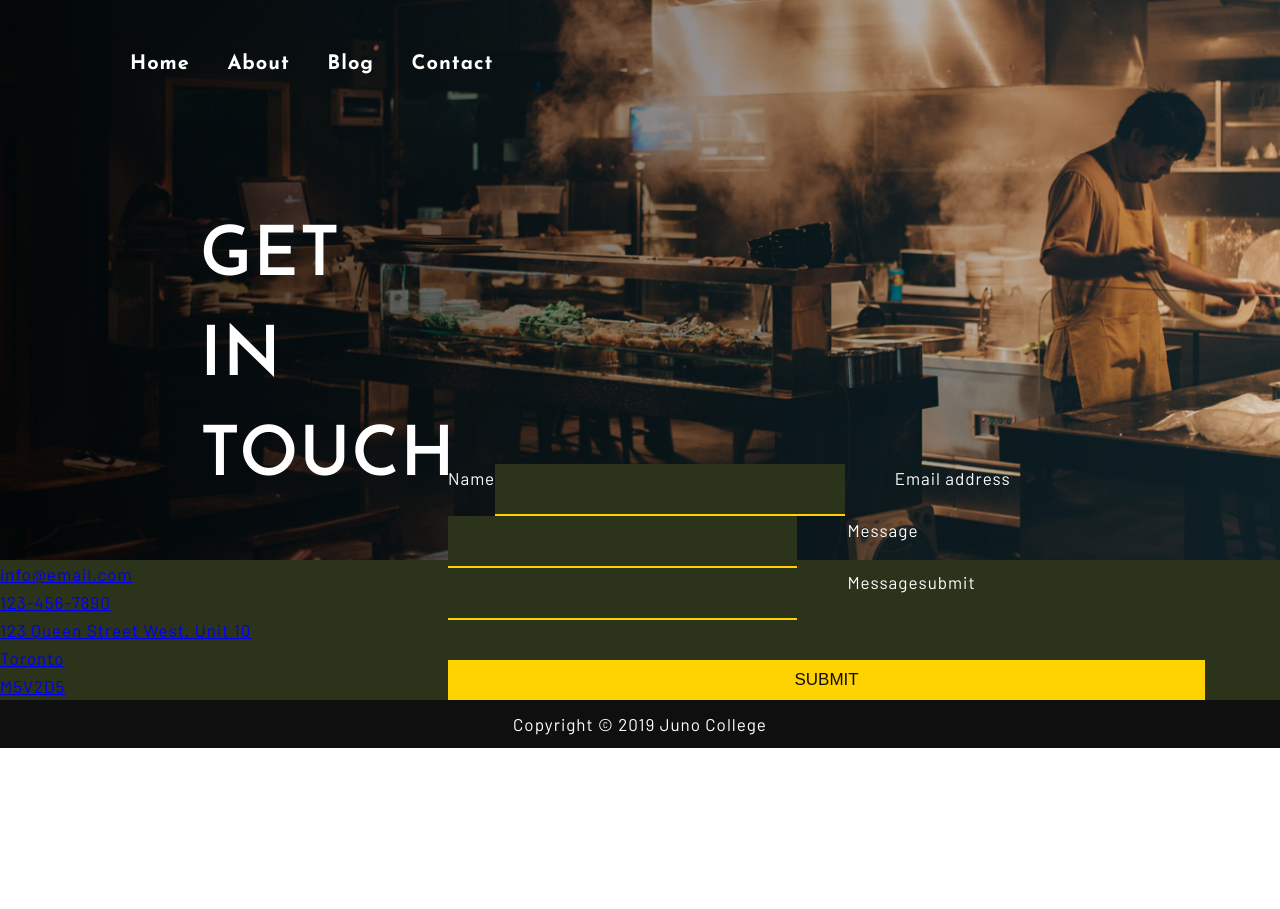
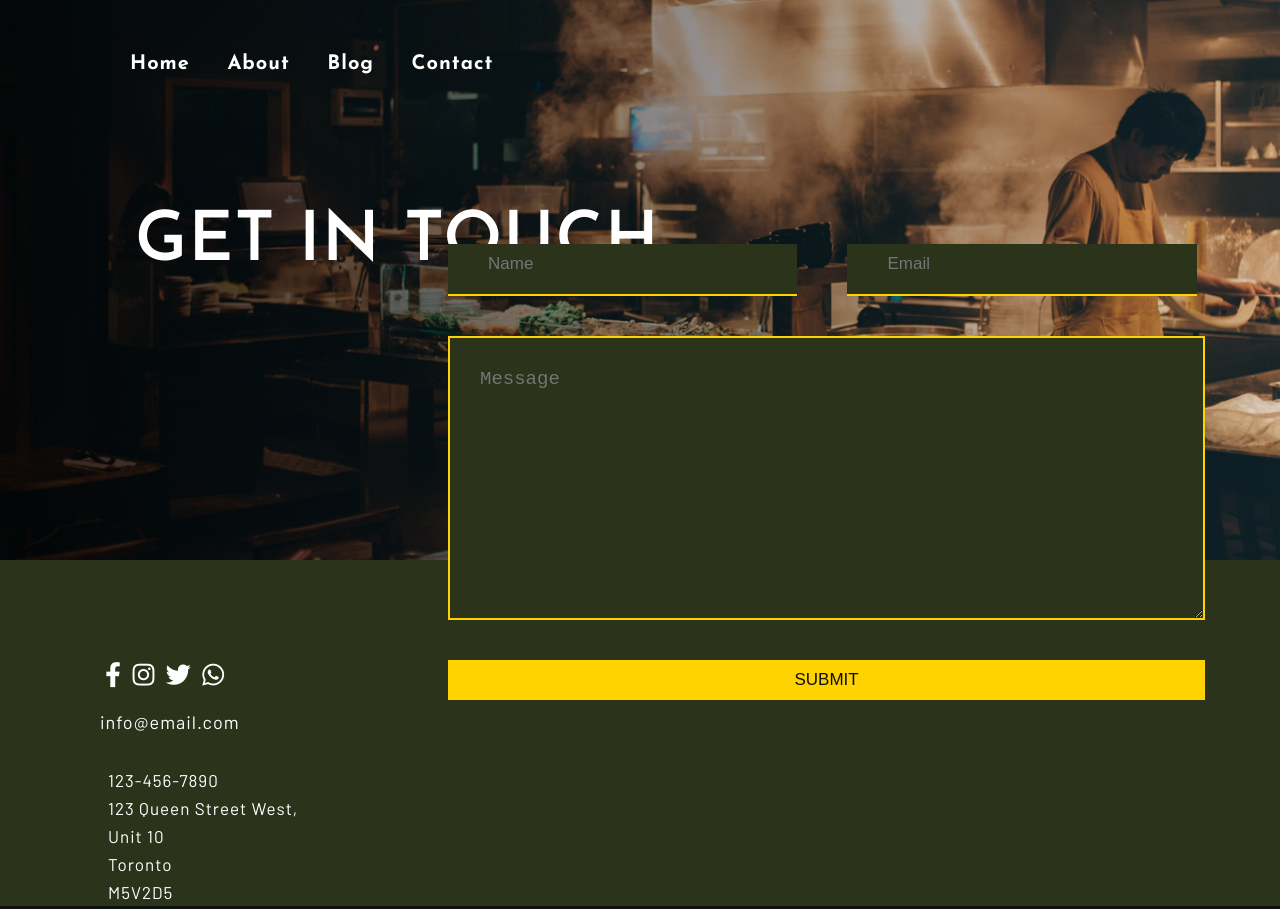
Before and after one commit to BwongZzZ/brandon-wong-project-2, a plain HTML site: page contact.html in a window 1280 px wide. Shown: the top 909 px of the page. Before the commit the page ends 800 px from the top, so only its background shows below. Drawn offline with Linux system fonts and the light colour scheme.

Commit message:
updated basic html & css styling for contact page

```diff
--- a/contact.html
+++ b/contact.html
@@ -29,30 +29,30 @@
     <main>
         <section>
             <div class="wrapper">
-                <ul>
+                <ul class="contactSocialIcons">
                     <li>
                         <a href="#facebook">
-
+                            <i class="fab fa-facebook-f"></i>
                         </a>
                     </li>
                     <li>
                         <a href="#instagram">
-
+                            <i class="fab fa-instagram"></i>
                         </a>
                     </li>
                     <li>
                         <a href="#twitter">
-
+                            <i class="fab fa-twitter"></i>
                         </a>
                     </li>
                     <li>
                         <a href="#whatsApp">
-
+                            <i class="fab fa-whatsapp"></i>
                         </a>
                     </li>
                     <a href="#infoEmail">info@email.com</a>
                 </ul>
-                <ul>
+                <ul class="contactInfo">
                     <li>
                         <a href="#phone">123-456-7890</a>
                     </li>
@@ -68,14 +68,15 @@
                 </ul>
                 <form action="#">
                     <legend>
-                        <label for="name2">Name</label>
-                        <input type="text" name="name2" id="name2">
-                        <label for="email2">Email address</label>
-                        <input type="email" name="email2" id="email2">
-                        <label for="message">Message</label>
-                        <input type="text" for="message">Message</input>
-                        <label for="submit">submit</label>
-                        <input type="button" value="submit" name="submit" id="postComment">
+                        <label class="visuallyHidden srOnly" for="name2">Name</label>
+                        <input type="text" name="name2" id="name2" placeholder="Name">
+                        <label class="visuallyHidden srOnly" for="email2">Email address</label>
+                        <input type="email" name="email2" id="email2" placeholder="Email">
+                        <label class="visuallyHidden srOnly" for="message">Message</label>
+                        <textarea name="message" id="message" cols="50" rows="10" id="message" placeholder="Message"></textarea>
+                        <label class="visuallyHidden srOnly" class="visuallyHidden srOnly" for="postComment">post comment</label>
+                        <label class="visuallyHidden srOnly" for="submit">submit</label>
+                        <input type="button" value="submit" name="submit" id="postComment" placeholder="Submit">
                     </legend>
                 </form>
             </div>
--- a/styles/sass/_global.scss
+++ b/styles/sass/_global.scss
@@ -28,6 +28,10 @@ nav {
     letter-spacing: 1px;
 }
 
+a {
+    text-decoration: none;
+}
+
 button {
     font-size: 22.4;
     line-height: 41.6px;
--- a/styles/sass/_main.scss
+++ b/styles/sass/_main.scss
@@ -408,3 +408,42 @@ form input[type="button"] {
     color: $black;
     padding: 10px 0;
 }
+
+// Contact Styles
+
+// Contact Header Styles
+
+.headerContact h1 {
+    position: relative;
+    top: 115px;
+    left: 35px;
+    width: 100%;
+}
+
+
+
+// Contact Section Styles
+
+.contactSocialIcons {
+    display: flex;
+    flex-wrap: wrap;
+    justify-content: space-around;
+    width: 18%;
+    font-size: 25px;
+}
+
+.contactSocialIcons,
+.contactInfo {
+    padding: 100px 0 0 100px;
+}
+
+.contactInfo {
+    padding-top: 30px;
+    padding-left: 108px;
+    width: 25%;
+}
+
+a[href^="#infoEmail"] {
+    padding-top: 20px;
+    font-size: 18px;
+}
--- a/styles/sass/_utils.scss
+++ b/styles/sass/_utils.scss
@@ -21,10 +21,6 @@ section,
     background-color: $primary;
 }
 
-
-// header {
-//     height: 90vh;
-//     background-image: url("../../the-restaurant-mall-assets/home-header.jpg");
-//     background-size: cover;
-//     background-position: center;
-// }
+a {
+    color: $secondary;
+}
```
Also changed, not shown: styles/styles.css.
